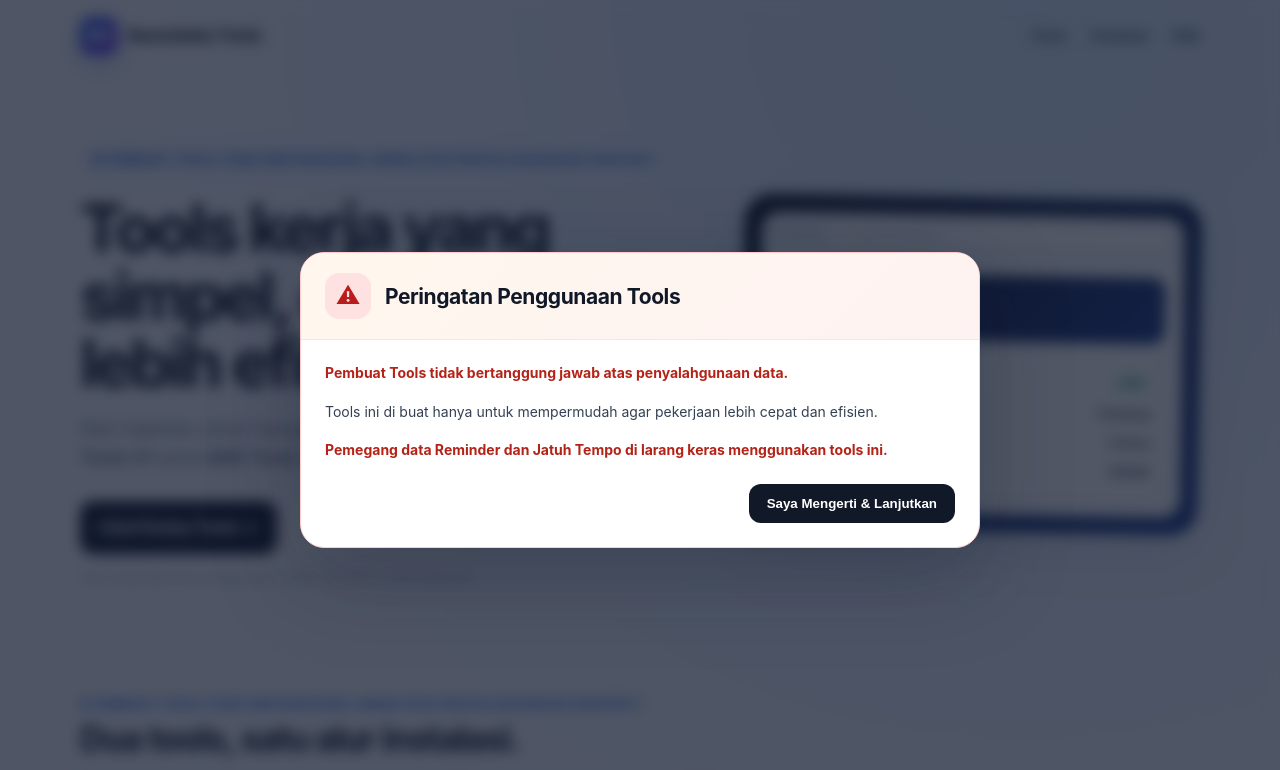
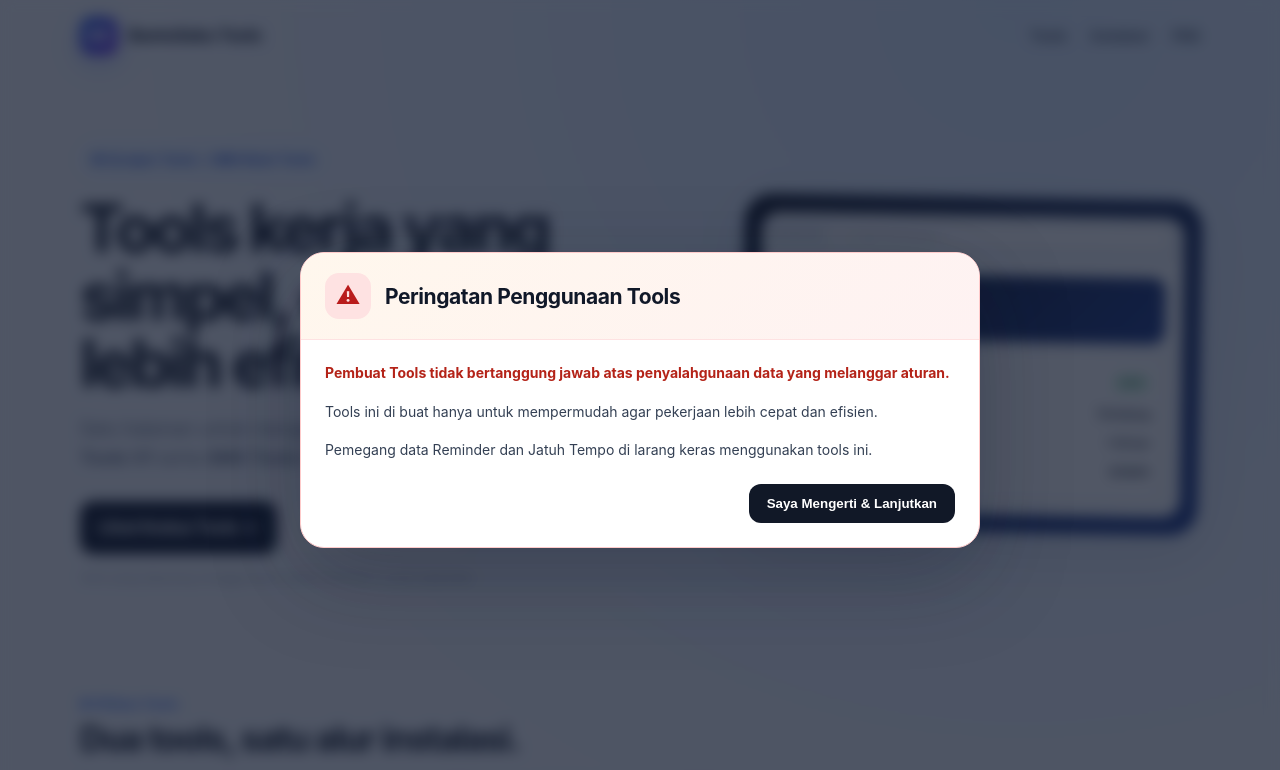
Before and after one commit to VQBDM-TOOLS/ScrapeTools, a plain HTML site: page index.html in a window 1280 px wide. Shown: the top 770 px of the page. Drawn offline with Linux system fonts and the light colour scheme.

Commit message:
Add files via upload

```diff
--- a/index.html
+++ b/index.html
@@ -56,7 +56,7 @@ body.warning-open{overflow:hidden}
 <section class="hero">
 <div class="container hero-grid">
   <div>
-    <span class="eyebrow">● PEMBUAT TOOLS TIDAK BERTANGGUNG JAWAB ATAS PENYALAHGUNAAN APAPUN!!!</span>
+    <span class="eyebrow">● Scraper Tools + SMS Blast Tools</span>
     <h1>Tools kerja yang simpel, cepat, dan lebih efisien.</h1>
     <p>Satu halaman untuk mengenal, memasang, dan menjalankan <b>Scraper Tools V1</b> serta <b>SMS Tools V1</b> di browser Chrome atau Microsoft Edge.</p>
     <div class="hero-actions">
@@ -84,7 +84,7 @@ body.warning-open{overflow:hidden}
 
 <section class="section" id="tools">
 <div class="container">
-  <div class="section-head"><div class="kicker">● PEMBUAT TOOLS TIDAK BERTANGGUNG JAWAB ATAS PENYALAHGUNAAN APAPUN!!!</div><h2>Dua tools, satu alur instalasi.</h2><p>Download folder extension yang sesuai, ekstrak ZIP, lalu muat folder tersebut melalui halaman Extensions browser.</p></div>
+  <div class="section-head"><div class="kicker">● Pilihan Tools</div><h2>Dua tools, satu alur instalasi.</h2><p>Download folder extension yang sesuai, ekstrak ZIP, lalu muat folder tersebut melalui halaman Extensions browser.</p></div>
   <div class="tools">
     <article class="tool">
       <div class="tool-top"><div class="tool-icon">⚡</div><span class="tag">v1.9.0</span></div>
@@ -110,7 +110,7 @@ body.warning-open{overflow:hidden}
 
 <section class="section" id="install">
 <div class="container">
-  <div class="section-head"><div class="kicker">● PEMBUAT TOOLS TIDAK BERTANGGUNG JAWAB ATAS PENYALAHGUNAAN APAPUN!!!</div><h2>Cara pemasangan lengkap.</h2><p>Langkah berikut berlaku untuk kedua extension. Pastikan ZIP sudah diekstrak sebelum memilih folder extension.</p></div>
+  <div class="section-head"><div class="kicker">● Panduan</div><h2>Cara pemasangan lengkap.</h2><p>Langkah berikut berlaku untuk kedua extension. Pastikan ZIP sudah diekstrak sebelum memilih folder extension.</p></div>
   <div class="steps">
     <article class="step">
       <div class="scene"><div class="chrome-bar"><div class="searchbar">chrome://extensions</div></div><div class="browser-page"><div class="fake-title">Extensions</div><div class="fake-line"></div><div class="fake-line short"></div></div></div>
@@ -155,7 +155,7 @@ body.warning-open{overflow:hidden}
 
 <section class="section" id="faq">
 <div class="container">
-  <div class="section-head"><div class="kicker">● PEMBUAT TOOLS TIDAK BERTANGGUNG JAWAB ATAS PENYALAHGUNAAN APAPUN!!!</div><h2>Pertanyaan umum.</h2></div>
+  <div class="section-head"><div class="kicker">● Update</div><h2>Pertanyaan umum.</h2></div>
   <div class="faq">
     <details open><summary>Apakah ZIP langsung bisa dipilih?</summary><p>Tidak. Ekstrak ZIP terlebih dahulu, kemudian pilih folder yang di dalamnya terdapat file <b>manifest.json</b>.</p></details>
     <details><summary>Bisa dipasang di Microsoft Edge?</summary><p>Extension berbasis Chromium dapat dimuat melalui halaman Edge Extensions menggunakan Developer mode dan Load unpacked.</p></details>
@@ -177,9 +177,9 @@ body.warning-open{overflow:hidden}
       <div><h2 id="warningTitle">Peringatan Penggunaan Tools</h2></div>
     </div>
     <div class="warning-body">
-      <p><strong>Pembuat Tools tidak bertanggung jawab atas penyalahgunaan data.</strong></p>
-      <p>Tools ini di buat hanya untuk mempermudah agar pekerjaan lebih cepat dan efisien.</p>
-      <p><strong>Pemegang data Reminder dan Jatuh Tempo di larang keras menggunakan tools ini.</strong></p>
+      <p><strong>Pembuat Tools tidak bertanggung jawab atas penyalahgunaan data yang melanggar aturan.</strong></p>
+      <p>Tools ini di buat hanya untuk mempermudah agar pekerjaan lebih cepat dan efisien. </p>
+      <p>Pemegang data Reminder dan Jatuh Tempo di larang keras menggunakan tools ini.</p>
     </div>
     <div class="warning-actions">
       <button class="warning-btn" id="warningContinue">Saya Mengerti &amp; Lanjutkan</button>
```
